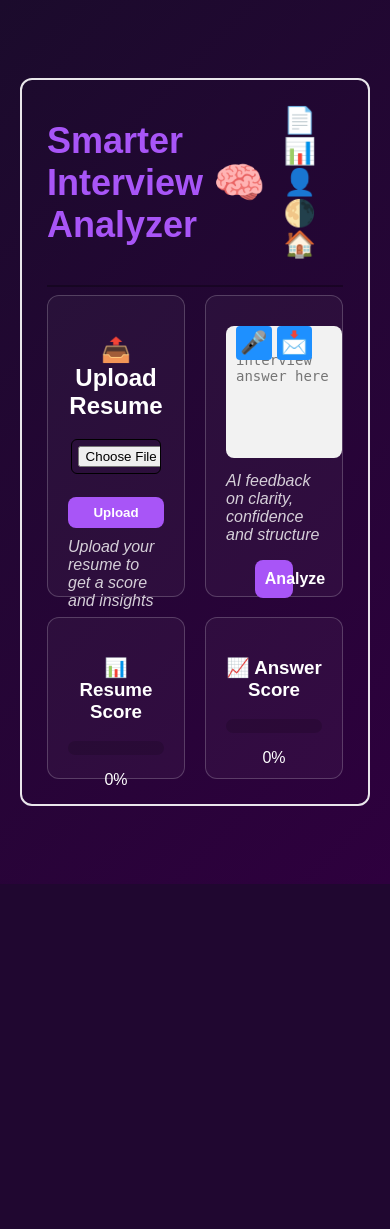
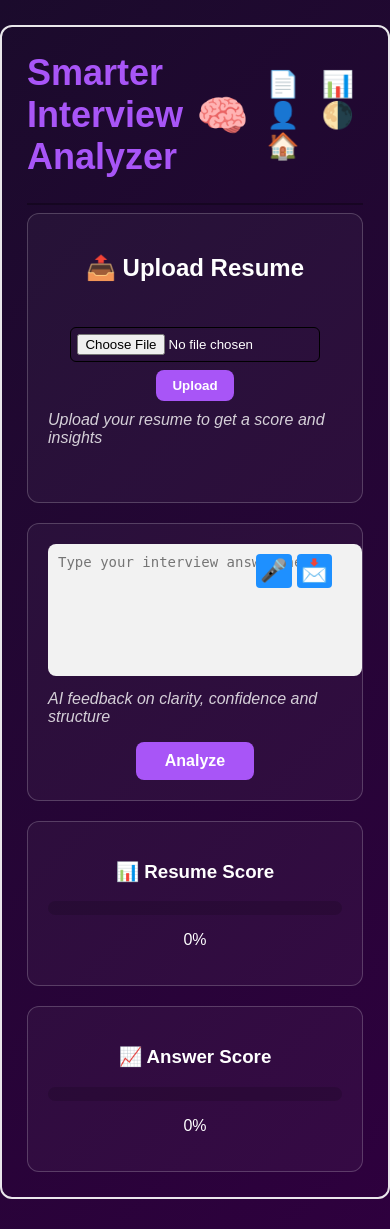
Before and after one commit to battulasonia6-art/smarter-interview-analyzer, a Flask app: page /dashboard in a window 390 px wide. Before the commit the page ends 884 px from the top, so only its background shows below. Run offline with Flask 3, Linux system fonts and the light colour scheme.

Commit message:
Final mobile layout fix

```diff
--- a/static/style.css
+++ b/static/style.css
@@ -191,32 +191,22 @@ font-size:22px;
 #dashboardLine{
 border:1px solid rgba(0,0,0,0.3);
 }
-/* ===== LOGIN PAGE MOBILE FIX ===== */
 
+/* ===== DASHBOARD MOBILE FIX ===== */
 @media (max-width:768px){
 
-body{
-display:flex;
-justify-content:center;
-align-items:center;
-min-height:100vh;
-padding:20px;
+.container{
+margin-top:25px;
 }
 
-.container{
-width:100%;
-max-width:400px;
-margin:auto;
+.topgrid,
+.bottomgrid{
+grid-template-columns:1fr;
 }
 
-input, textarea{
-width:100%;
-margin-top:10px;
-}
-
-button{
-width:100%;
-margin-top:15px;
+.squarecard,
+.rectcard{
+height:auto;
 }
 
 }
```
Also changed, not shown: templates/login.html (+11 -5 lines).
